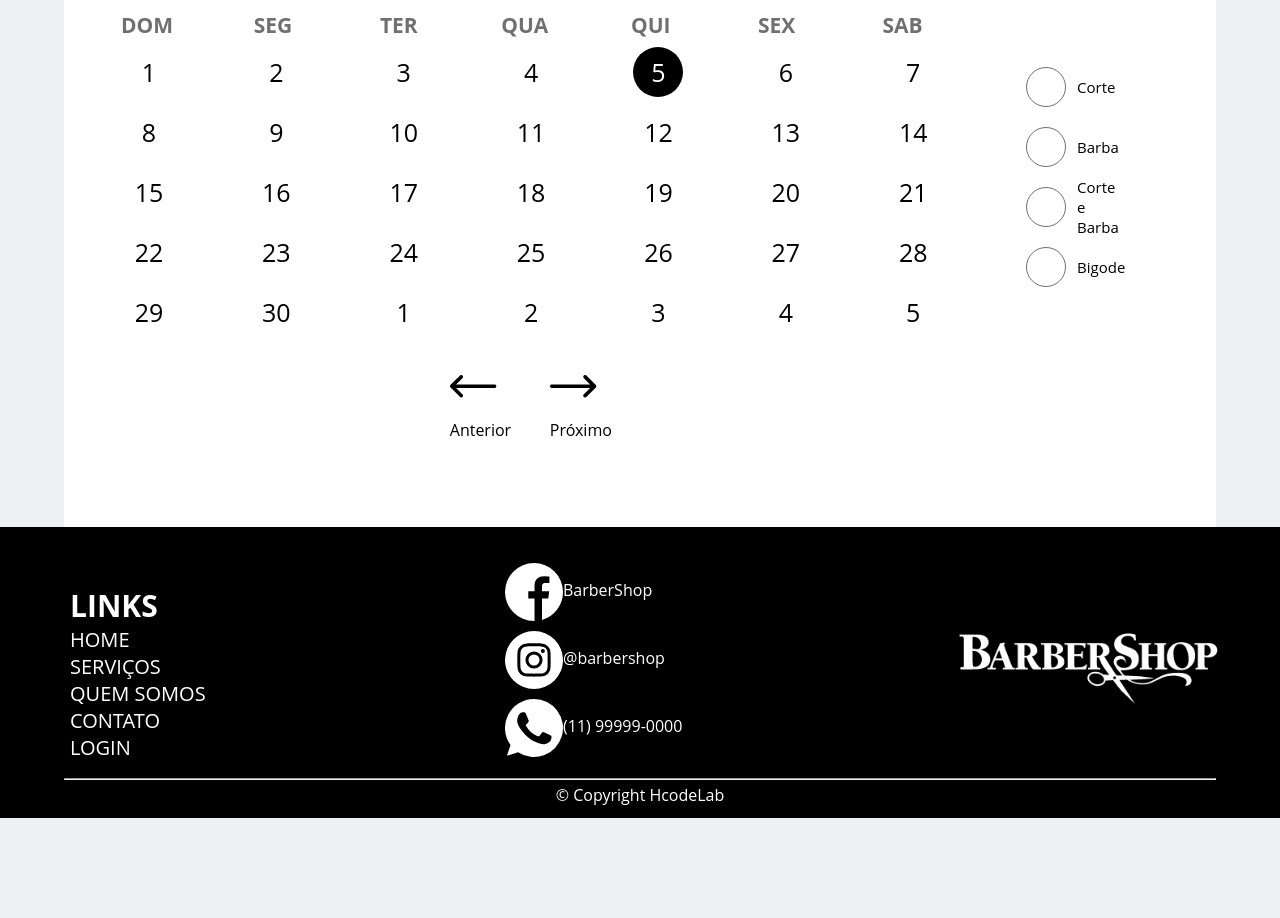
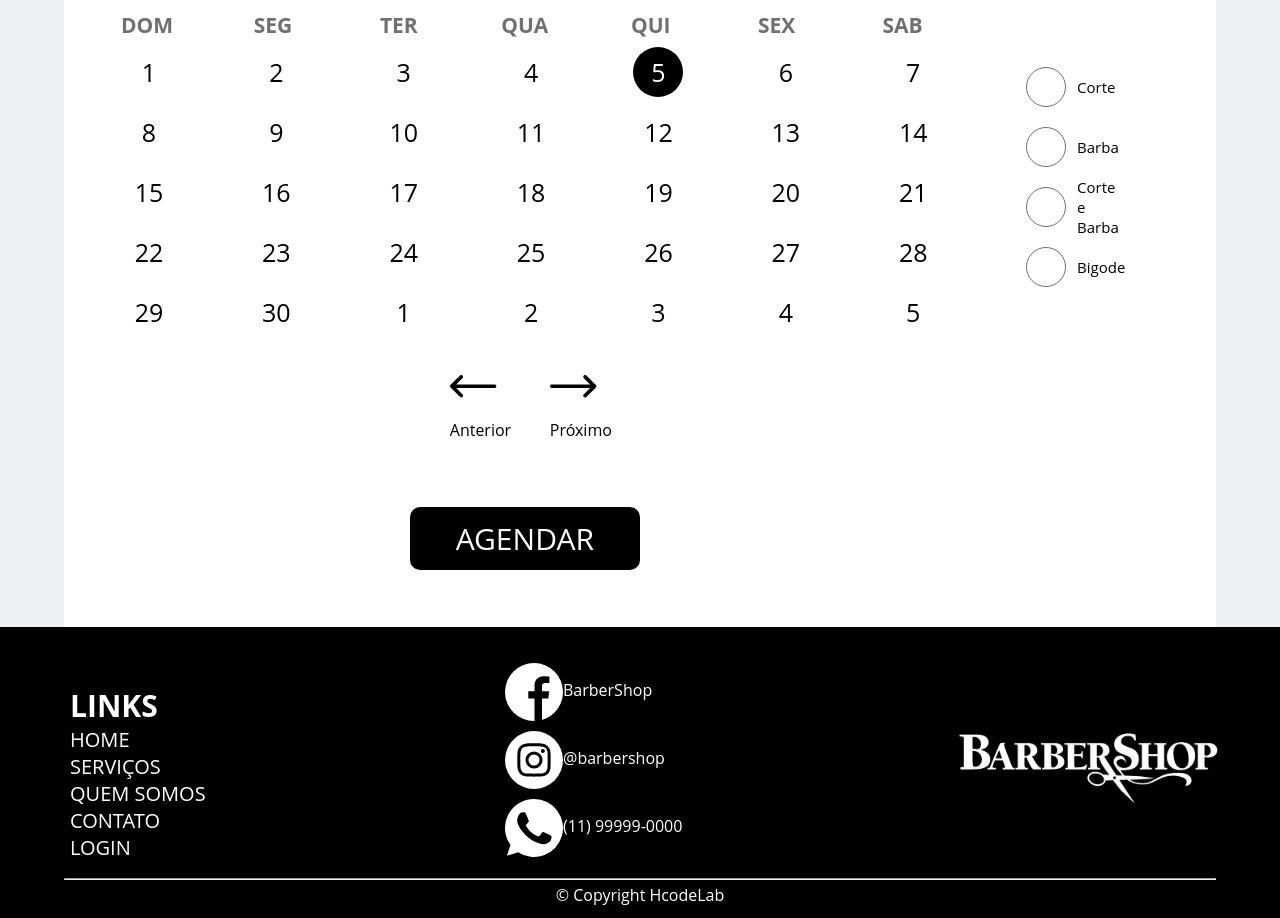
Before and after one commit to Marcus234/barbershop.github.io, a website: page calendary.html in a window 1280 px wide. Shown: the part 606-1524 px from the top of the page. Before the commit the page ends 1424 px from the top, so only its background shows below. Drawn offline with Linux system fonts and the light colour scheme.

Commit message:
ajustes agendamento

```diff
--- a/assets/sass/calendary.scss
+++ b/assets/sass/calendary.scss
@@ -142,6 +142,11 @@
                 margin-left: 100px;
             }
         }
+        button {
+            top: 550px;
+            align-self: flex-start;
+            width: 40%;
+        }
     }
 }
 @media (min-width: 375px) {
@@ -225,6 +230,10 @@
                         }
                     }
                 }
+            }
+            button {
+                top: 950px;
+                width: 25%;
             }
         }
     }
@@ -323,6 +332,10 @@
                     }
                 }
             }
+            button {
+                top: 750px;
+                width: 25%;
+            }
         }
     }
 }
--- a/assets/sass/footer.scss
+++ b/assets/sass/footer.scss
@@ -12,7 +12,7 @@
     margin-top: 100px;
 }
 #footer-calendary {
-    margin-top: 500px;
+    margin-top: 550px;
 }
 #footer-error {
     margin-top: 60px;
@@ -137,7 +137,7 @@
         margin-top: -290px;
     }
     #footer-calendary {
-        margin-top: -200px;
+        margin-top: -100px;
     }
     #footer-error {
         margin-top: 0;
@@ -172,7 +172,7 @@
         margin-top: -290px;
     }
     #footer-calendary {
-        margin-top: -100px;
+        margin-top: 0;
     }
     #footer, #footer-services, #footer-history, #footer-contact, #footer-calendary, #footer-error {
         nav {
--- a/calendary.html
+++ b/calendary.html
@@ -188,6 +188,9 @@
             </div>
 
         </div>
+
+        <button><a href="#">AGENDAR</a></button>
+
     </section>
 
     </main>
```
Also changed, not shown: assets/css/main.css, 1 other file.
